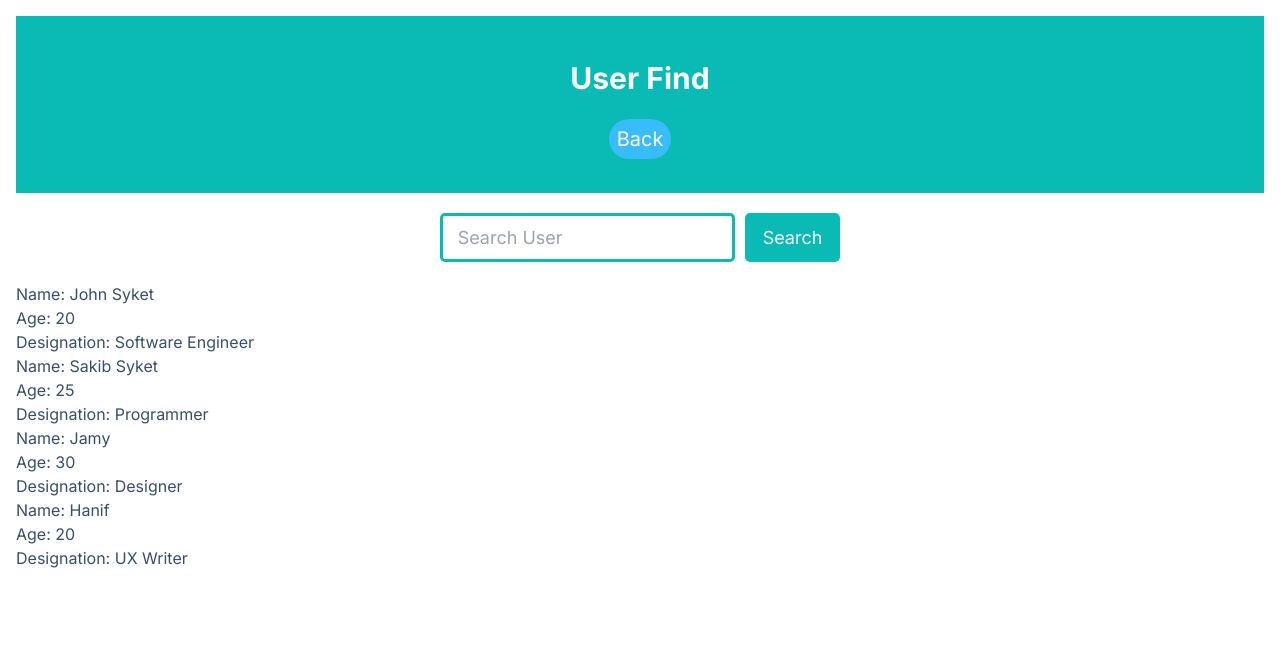
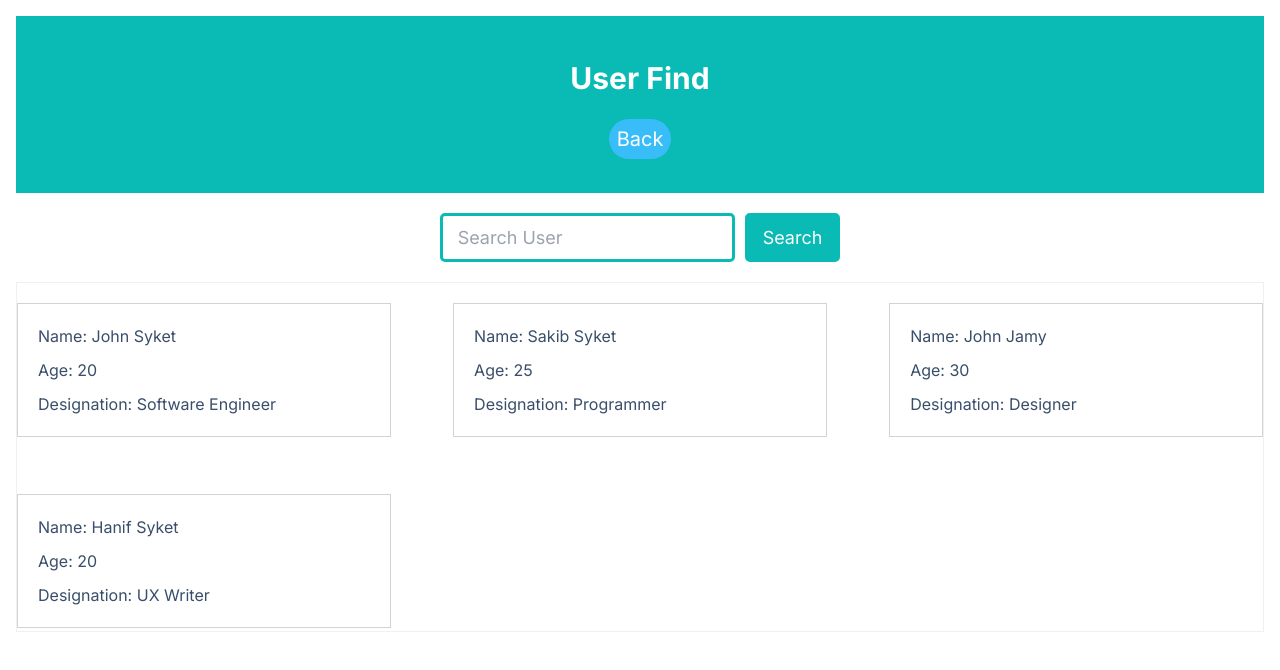
Before and after one commit to mingyan-hsiao/nextjs-app, a Next.js app: page /search in a window 1280 px wide. Shown: the top 670 px of the page. Built offline with nearby package versions, Linux system fonts and the light colour scheme.

Commit message:
feat: display in grid

```diff
--- a/app/page.tsx
+++ b/app/page.tsx
@@ -7,10 +7,7 @@ export default function Home() {
   return (
     <main>
       <h1>Hello</h1>
-
-
       <Link href="/users" className='text-sky-600'>Users</Link><br />
-
       <Link href="/search" className='text-sky-600'>Search</Link><br />
       <Link href="/users2" className='text-sky-600'>Users2</Link>
       <ProductCard />
--- a/app/search/page.module.css
+++ b/app/search/page.module.css
@@ -41,9 +41,11 @@
   text-align: left !important;
   border: 1px solid lightgray;
   padding: 20px;
-  width: 500px;
+  width: 100%;
   margin: 20px auto;
   display:flex;
+  flex-direction: column;
+  gap: 10px;
 }
 
 .notFound {
@@ -71,3 +73,13 @@
   font-size: 30px;
   text-align: center;
 }
+.wrapper {
+  display: grid;
+  grid-template-columns: 1fr 1fr 1fr;
+  grid-gap: 5%;
+  border: 1px solid #F0F0F0;
+  width: 100%;
+  margin: 0px;
+
+
+}
--- a/app/search/page.tsx
+++ b/app/search/page.tsx
@@ -3,7 +3,7 @@ import React from 'react'
 import styles from './page.module.css'
 import Link from 'next/link';
 
-const Page: React.FC = () => {
+const Page: React.FC = (props) => {
   const users = [
     {
       name: 'John Syket',
@@ -16,12 +16,12 @@ const Page: React.FC = () => {
       designation: 'Programmer',
     },
     {
-      name: 'Jamy',
+      name: 'John Jamy',
       age: 30,
       designation: 'Designer',
     },
     {
-      name: 'Hanif',
+      name: 'Hanif Syket',
       age: 20,
       designation: 'UX Writer',
     },
@@ -51,6 +51,14 @@ const Page: React.FC = () => {
 
   return (
   <div>
+    {/* <div className = 'grid-container'>
+      { props.data.map((d, i) => (
+         <div className = 'grid-item'>
+            <displayName name={d.name} />
+         </div>
+       )}
+      </div> */}
+
     <div className={styles.title}>
       <h1>User Find</h1><br />
       <Link href='/' className='p-2 bg-sky-400 text-white text-xl rounded-full hover:bg-sky-500 '>Back</Link>
@@ -72,22 +80,21 @@ const Page: React.FC = () => {
           <div className="notFound">No User Found</div>
         )}
 
-        <div className="grid-container">
+
+        <div className={styles.wrapper}>
         {userList &&
           userList?.length > 0 &&
           userList?.map((user) => {
             return (
-
-                <div className="grid-item" key={user?.name}>
-              <div className="body__item" key={user?.name}>
+              <div className={styles.body__item} key={user?.name}>
                   <h3>Name: {user?.name}</h3>
                   <p>Age: {user?.age}</p>
-                  <p>Designation: {user?.designation}</p></div>
-                </div>
-
+                  <p>Designation: {user?.designation}</p>
+              </div>
             );
           })}
           </div>
+
 
         </div>
 
--- a/app/users/page.tsx
+++ b/app/users/page.tsx
@@ -3,11 +3,6 @@ import UserList from './UserList';
 import Link from 'next/link';
 import styles from './page.module.css';
 
-interface User {
-    id: number;
-    name: string;
-    email: string;
-}
 
 const UsersPage = async () => {return(
         <>
```
